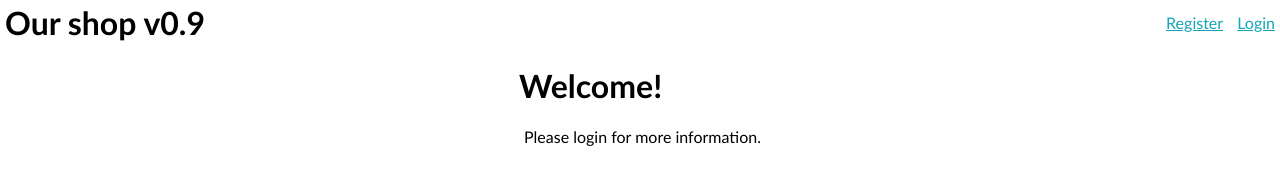
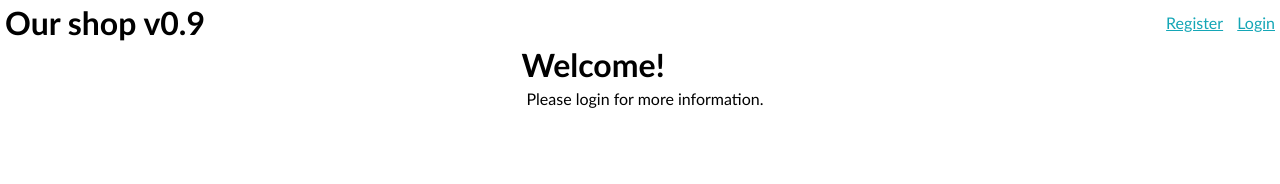
Before and after one commit to UnixBird-ps/devops21-devops1-groupwork, a website: page frontend/index.html in a window 1280 px wide. Drawn offline with Linux system fonts and the light colour scheme; no server answers.

Commit message:
Made tighter

```diff
--- a/frontend/css/style.css
+++ b/frontend/css/style.css
@@ -2,6 +2,26 @@
 *
 {
 	font-family: Trebuchet MS, Arial, sans-serif;
+}
+
+/*
+Make all elements tight default
+*/
+*
+{
+	margin: 0;
+	padding: 0;
+}
+
+/*
+Use all available space
+*/
+body, html
+{
+	font-family: Trebuchet MS, Arial, sans-serif;
+	font-size: 16px;
+	width: 100%!important;
+	height: 100%!important;
 }
 
 body {
@@ -93,7 +113,7 @@ div.inner
 	padding-right: 5px;
 	padding-top: 5px;
 	padding-bottom: 0px;
-	background-color: rgb(208, 236, 208);
+	/*background-color: rgb(208, 236, 208);*/
 }
 
 .productInList h3 {
```
